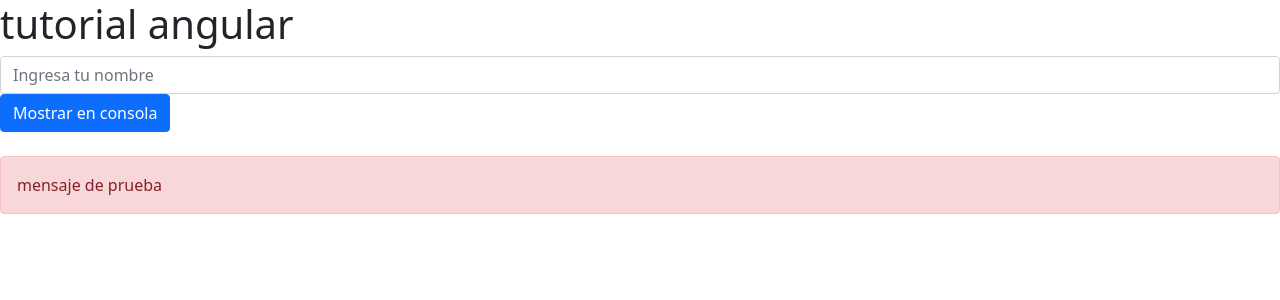
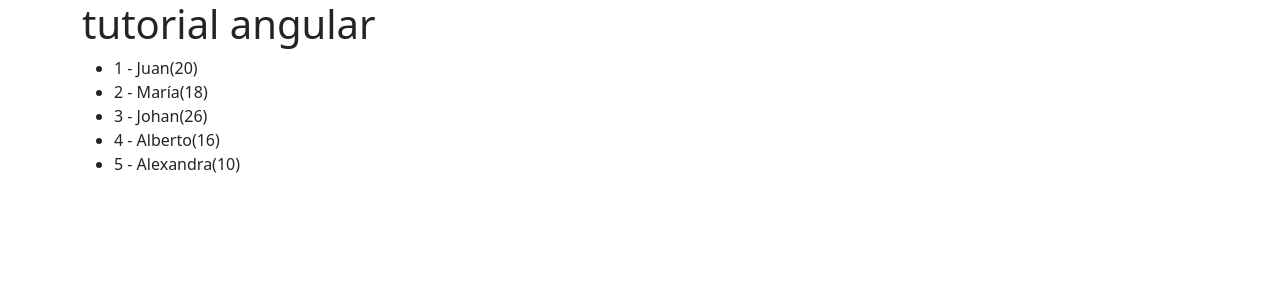
Before and after one commit to SebsMusicLive/Tutorial_angular, an Angular app: page / in a window 1280 px wide. Shown: the top 300 px of the page. Built offline with nearby package versions, Linux system fonts and the light colour scheme.

Commit message:
clase 11

```diff
--- a/src/app/app.component.html
+++ b/src/app/app.component.html
@@ -1,3 +1,5 @@
-<h1>{{title}}</h1>
+<div class="container">
+    <h1>{{title}}</h1>
 
-<app-formulario/>
+    <app-bucles />
+</div>
--- a/src/app/app.component.ts
+++ b/src/app/app.component.ts
@@ -3,11 +3,12 @@ import { RouterOutlet } from '@angular/router';
 import { ContadorComponent } from "./contador/contador.component";
 import { BotonesComponent } from "./botones/botones.component";
 import { FormularioComponent } from "./formulario/formulario.component";
+import { BuclesComponent } from './bucles/bucles.component';
 
 @Component({
   selector: 'app-root',
   standalone: true,
-  imports: [RouterOutlet, ContadorComponent, BotonesComponent, FormularioComponent],
+  imports: [RouterOutlet, ContadorComponent, BotonesComponent, FormularioComponent, BuclesComponent],
   templateUrl: './app.component.html',
   styleUrl: './app.component.css'
 })
--- /dev/null
+++ b/src/app/bucles/bucles.component.html
@@ -0,0 +1,5 @@
+<ul>
+    <li *ngFor="let persona of personas; let i = index">
+        {{i+1}} -  {{persona.nombre + '('+persona.edad+')'}}
+    </li>
+</ul>
--- /dev/null
+++ b/src/app/bucles/bucles.component.ts
@@ -0,0 +1,20 @@
+import { Component } from '@angular/core';
+import { Persona } from '../persona';
+import { CommonModule } from '@angular/common';
+
+@Component({
+  selector: 'app-bucles',
+  standalone: true,
+  imports: [CommonModule],
+  templateUrl: './bucles.component.html',
+  styleUrl: './bucles.component.css'
+})
+export class BuclesComponent {
+  personas:Persona [] = [
+    {nombre:'Juan',edad:20},
+    {nombre:'María',edad:18},
+    {nombre:'Johan',edad:26},
+    {nombre:'Alberto',edad:16},
+    {nombre:'Alexandra',edad:10}
+  ];
+}
```
Also changed, not shown: src/app/bucles/bucles.component.css (added), 1 other file (tests, documents, lock files or other folders).
